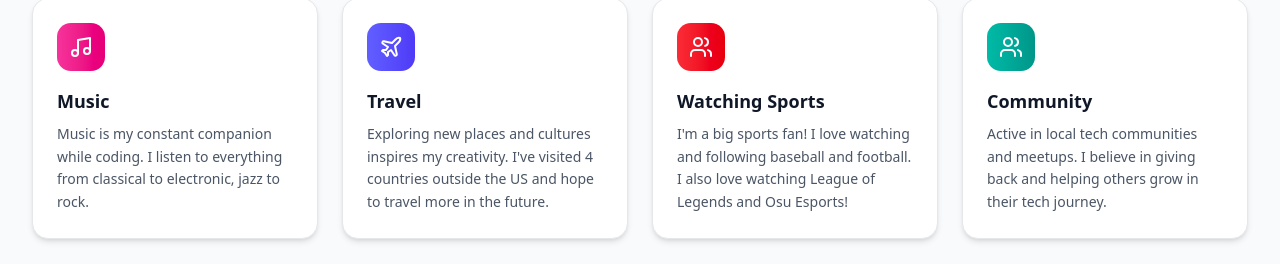
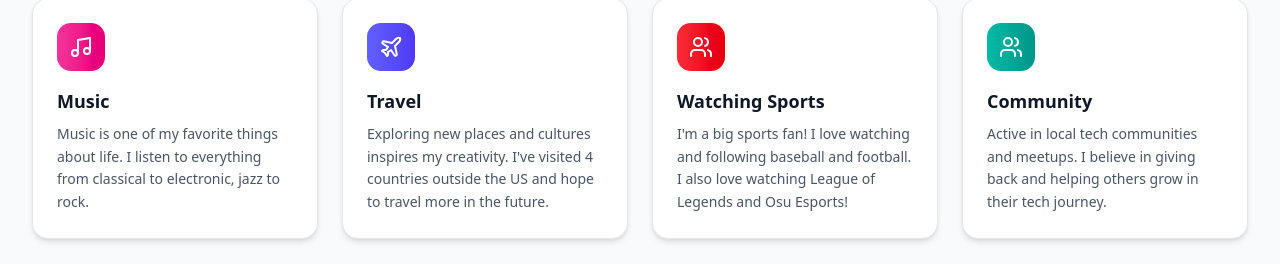
Before and after one commit to dxyu05/portfolio, a Next.js app: page / in a window 1280 px wide. Shown: the part 5257-5521 px from the top of the page. Built offline with nearby package versions, Linux system fonts and the light colour scheme.

Commit message:
change interests

```diff
--- a/src/components/site/interests.tsx
+++ b/src/components/site/interests.tsx
@@ -28,7 +28,7 @@ const interests = [
   {
     title: "Music",
     icon: Music,
-    description: "Music is my constant companion while coding. I listen to everything from classical to electronic, jazz to rock.",
+    description: "Music is one of my favorite things about life. I listen to everything from classical to electronic, jazz to rock.",
     color: "from-pink-500 to-pink-600"
   },
   {
```
